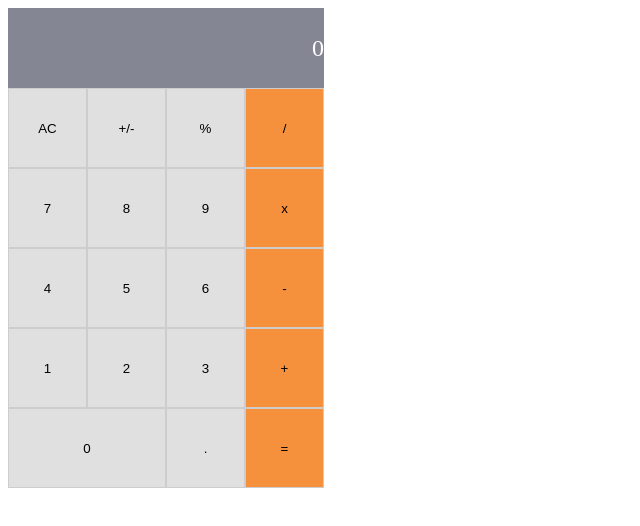
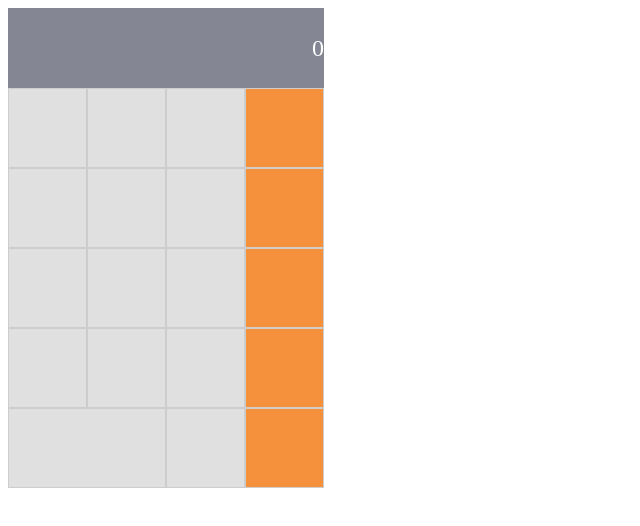
Before and after one commit to rubydevi/math-magician, a React (Create React App) app: page / in a window 1280 px wide. Shown: the top 526 px of the page, without its empty margins (0-640 px from the left). Built offline with nearby package versions, Linux system fonts and the light colour scheme.

Commit message:
Add onclick and buttonName attributes for Button

```diff
--- a/src/components/Button.js
+++ b/src/components/Button.js
@@ -1,15 +1,16 @@
 import React from 'react';
 import PropTypes from 'prop-types';
 
-const Button = ({ children, className }) => (
-  <button type="button" className={className}>
-    {children}
+const Button = ({ buttonName, className, onClick }) => (
+  <button type="button" className={className} onClick={onClick}>
+    {buttonName}
   </button>
 );
 
 Button.propTypes = {
-  children: PropTypes.node.isRequired,
+  buttonName: PropTypes.string.isRequired,
   className: PropTypes.string.isRequired,
+  onClick: PropTypes.func.isRequired,
 };
 
 export default Button;
```
